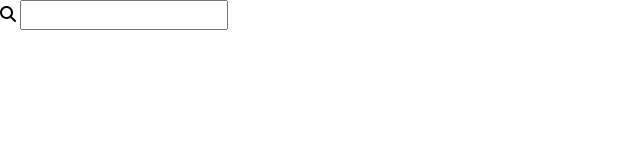
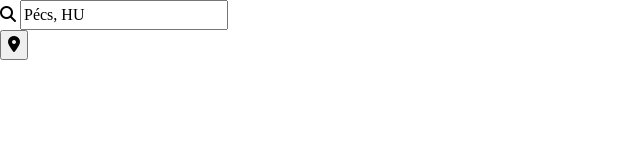
Before and after one commit to Honzi07/odin-weather-app, a website built with webpack: page src/index.html in a window 1280 px wide. Shown: the whole page, without its empty margins (0-640 px from the left). Built offline with nearby package versions, Linux system fonts and the light colour scheme.

Commit message:
Add button element for geolocation and paragraph for messages.

```diff
--- a/src/index.html
+++ b/src/index.html
@@ -10,11 +10,15 @@
     <title>Odin Weather</title>
   </head>
   <body>
-    <form action="">
+    <p class="status-message"></p>
+    <form class="search" action="">
       <label for="search" aria-label="Search">
         <i class="fa-solid fa-magnifying-glass"></i
       ></label>
-      <input type="text" id="search" name="search" />
+      <input value="Pécs, HU" type="text" id="search" name="search" />
     </form>
+    <button class="geolocation">
+      <i class="fa-solid fa-location-dot"></i>
+    </button>
   </body>
 </html>
```
